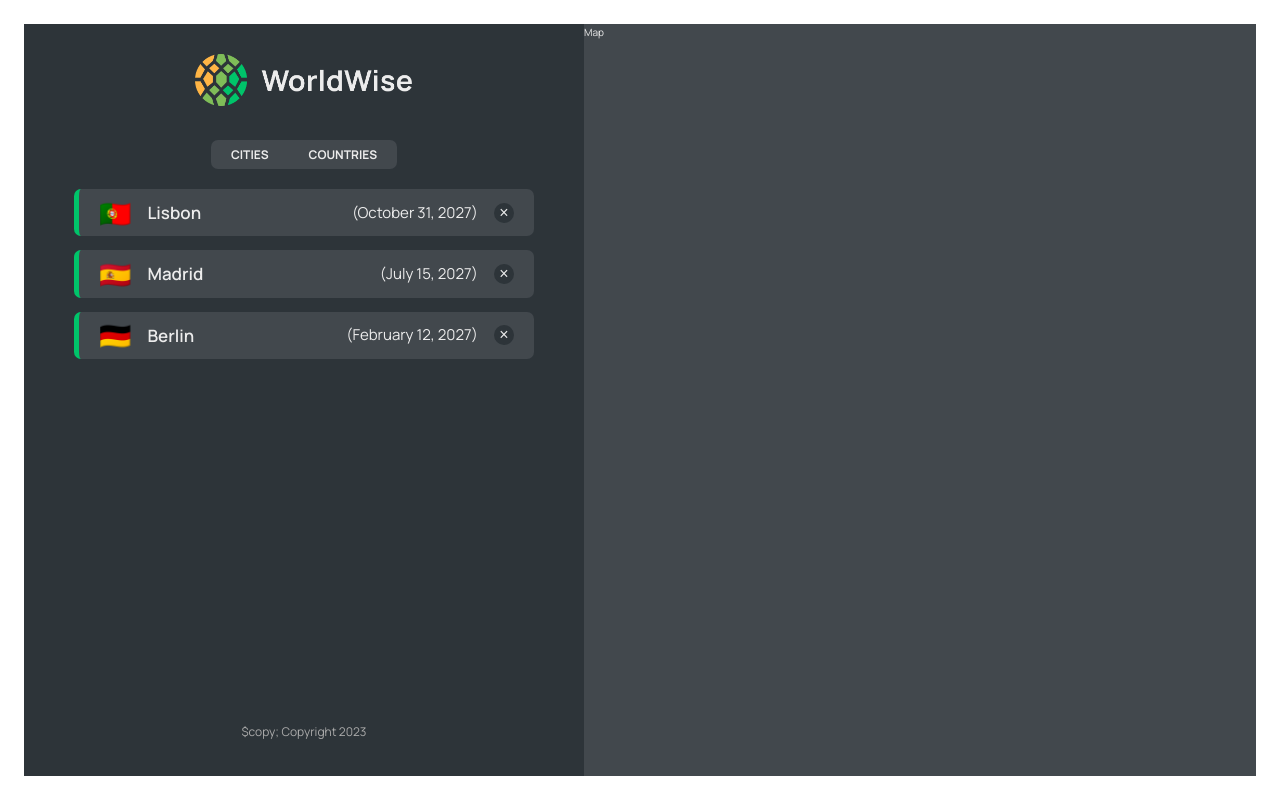
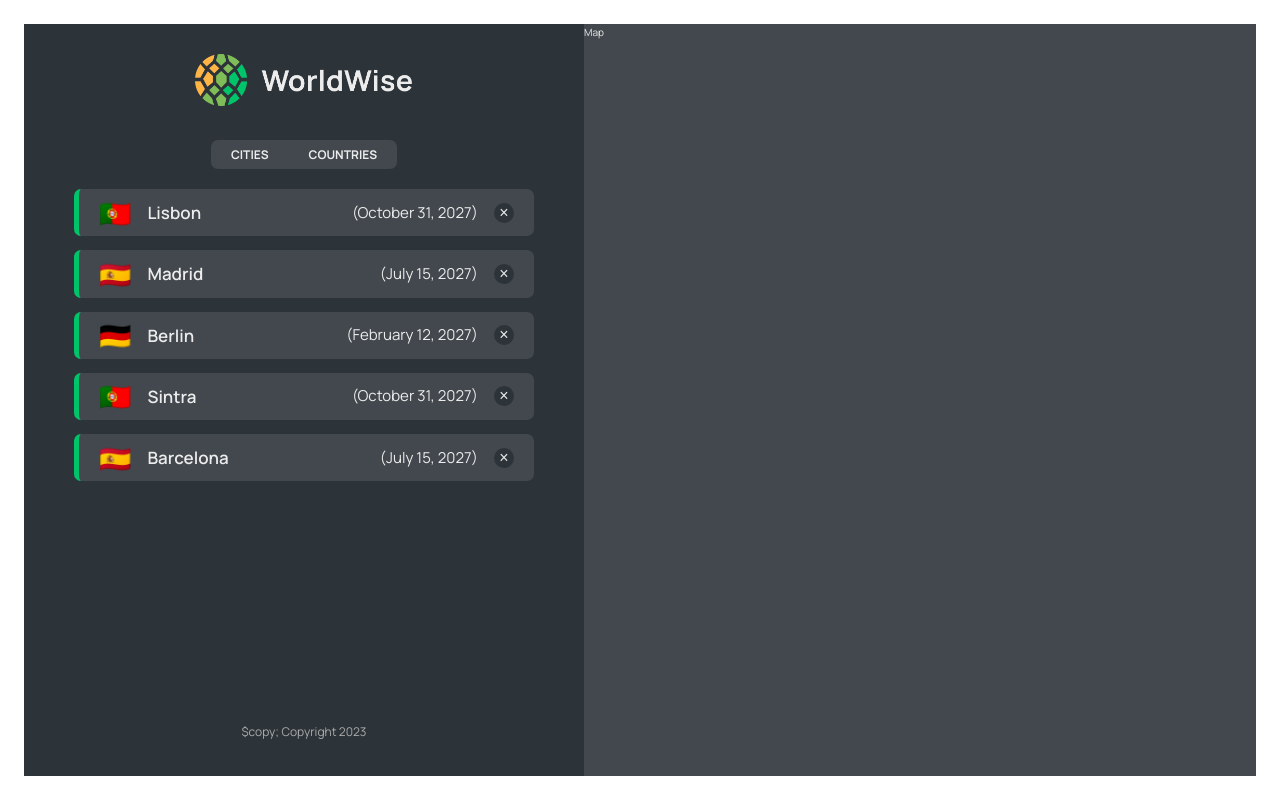
Before and after one commit to Pier2208/wordwise, a React (Vite) app: page /app in a window 1280 px wide. Built offline with nearby package versions, Linux system fonts and the light colour scheme; data requests are answered from the project's data file.

Commit message:
(feat):display list of countries

```diff
--- a/data/cities.json
+++ b/data/cities.json
@@ -35,6 +35,30 @@
         "lng": 13.376933665713324
       },
       "id": 98443197
+    },
+    {
+      "cityName": "Sintra",
+      "country": "Portugal",
+      "emoji": "🇵🇹",
+      "date": "2027-10-31T15:59:59.138Z",
+      "notes": "My favorite city so far!",
+      "position": {
+        "lat": 38.727881642324164,
+        "lng": -9.140900099907554
+      },
+      "id": 73930383
+    },
+    {
+      "cityName": "Barcelona",
+      "country": "Spain",
+      "emoji": "🇪🇸",
+      "date": "2027-07-15T08:22:53.976Z",
+      "notes": "",
+      "position": {
+        "lat": 40.46635901755316,
+        "lng": -3.7133789062500004
+      },
+      "id": 17806759
     }
   ]
 }
--- a/src/App.jsx
+++ b/src/App.jsx
@@ -7,6 +7,7 @@ import AppLayout from "./pages/AppLayout";
 import Login from "./pages/Login";
 import CityList from "./components/CityList";
 import { useEffect, useState } from "react";
+import CountryList from "./components/CountryList";
 
 const BASE_URL = "http://localhost:8000";
 
@@ -34,7 +35,6 @@ export default function App() {
   return (
     <BrowserRouter>
       <Routes>
-        <Route index element={<HomePage />} />
         <Route path="/" element={<HomePage />} />
         <Route path="login" element={<Login />} />
         <Route path="product" element={<Product />} />
@@ -48,7 +48,10 @@ export default function App() {
             path="cities"
             element={<CityList cities={cities} isLoading={isLoading} />}
           />
-          <Route path="countries" element={<p>Countries</p>} />
+          <Route
+            path="countries"
+            element={<CountryList cities={cities} isLoading={isLoading} />}
+          />
           <Route path="form" element={<p>Form</p>} />
         </Route>
         <Route path="*" element={<PageNotFound />} />
--- /dev/null
+++ b/src/components/CountryList.jsx
@@ -0,0 +1,30 @@
+import styles from "./CountryList.module.css";
+import Spinner from "./Spinner";
+import Message from "./Message";
+import CountryItem from "./CountryItem";
+
+export default function CountryList({ cities, isLoading }) {
+  if (isLoading) return <Spinner />;
+
+  if (!cities.length)
+    return (
+      <Message message="Add your first city by clicking on a city on the map" />
+    );
+
+  // given an array of objects, only keep unique objects
+  const countries = [
+    ...new Set(
+      cities.map((city) =>
+        JSON.stringify({ country: city.country, emoji: city.emoji })
+      )
+    ),
+  ].map((country) => JSON.parse(country));
+
+  return (
+    <ul className={styles.countryList}>
+      {countries.map((country, i) => (
+        <CountryItem key={i} country={country} />
+      ))}
+    </ul>
+  );
+}
```
